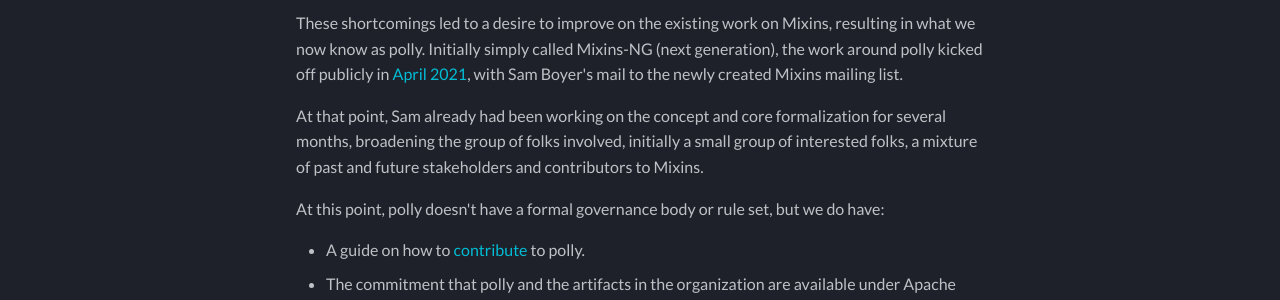
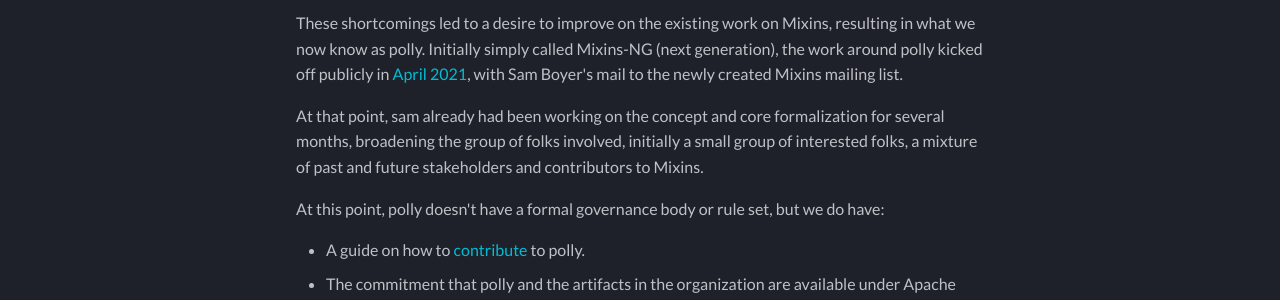
Before and after one commit to pollypkg/polly, an MkDocs documentation site: the page built from docs/content/about.md, in a window 1280 px wide and 1016 px high. Shown: the part 496-796 px from the top of the window. Built offline with MkDocs 1.6.1 and Material for MkDocs 9.7.7, drawn with Linux system fonts in a browser that asks for light colours; some web fonts are replaced; comment, search, counter and statistics services are not loaded.

```diff
--- a/docs/content/about.md
+++ b/docs/content/about.md
@@ -19,7 +19,7 @@ resulting in what we now know as polly. Initially simply called Mixins-NG (next
 the work around polly kicked off publicly in [April 2021][polly-kickoff], with
 Sam Boyer's mail to the newly created Mixins mailing list.
 
-At that point, Sam already had been working on the concept and core formalization
+At that point, sam already had been working on the concept and core formalization
 for several months, broadening the group of folks involved, initially a small
 group of interested folks, a mixture of past and future stakeholders and
 contributors to Mixins.
```
